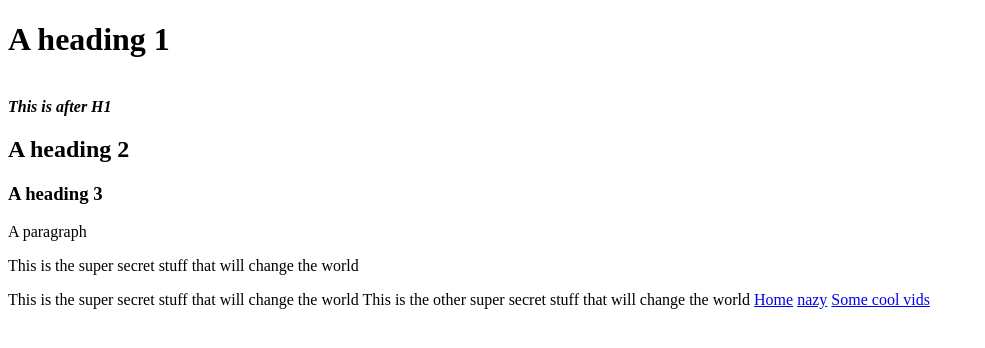
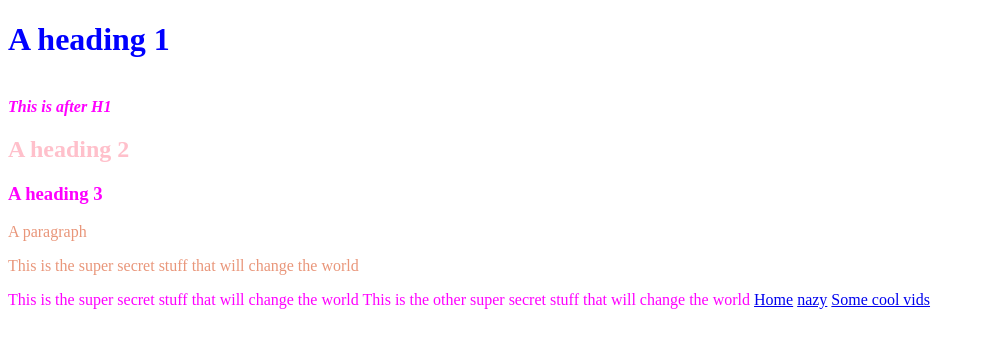
Before and after one commit to zknight0/assignment1, a plain HTML site: page index.html in a window 1280 px wide. Shown: the whole page, without its empty margins (0-985 px from the left). Drawn offline with Linux system fonts and the light colour scheme.

Commit message:
added colors

```diff
--- a/css/styles.css
+++ b/css/styles.css
@@ -0,0 +1,10 @@
+html {
+    color: fuchsia;
+}
+
+h1 {
+        color: green;
+}
+p {
+    color: darkgoldenrod;
+}
--- a/index.html
+++ b/index.html
@@ -4,10 +4,17 @@
     <meta charset="utf-8">
     <title>My Title</title>
     <link rel="stylesheet" type="text/css" href="css/styles.css">
+
+    <style>
+        p {
+    color : darksalmon;
+        }
+    </style>
+
 </head>
 <body>
-    <h1>A heading 1</h1><br><strong><em>This is after H1</em></strong>
-    <h2>A heading 2</h2>
+    <h1 style="color : blue;">A heading 1</h1><br><strong><em>This is after H1</em></strong>
+    <h2 style="color : pink;">A heading 2</h2>
     <h3>A heading 3</h3>
     <p>A paragraph</p>
     <p>This is the super secret stuff that will change the world</p>
```
